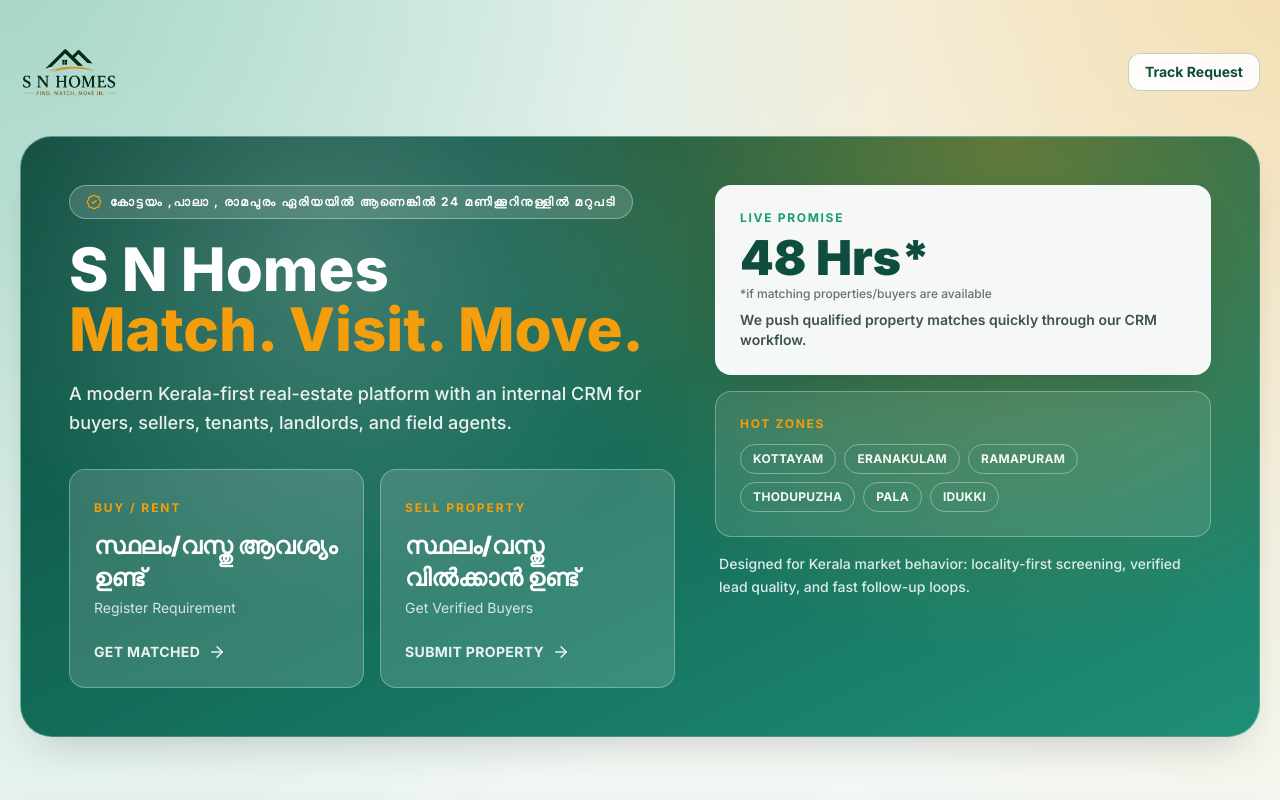
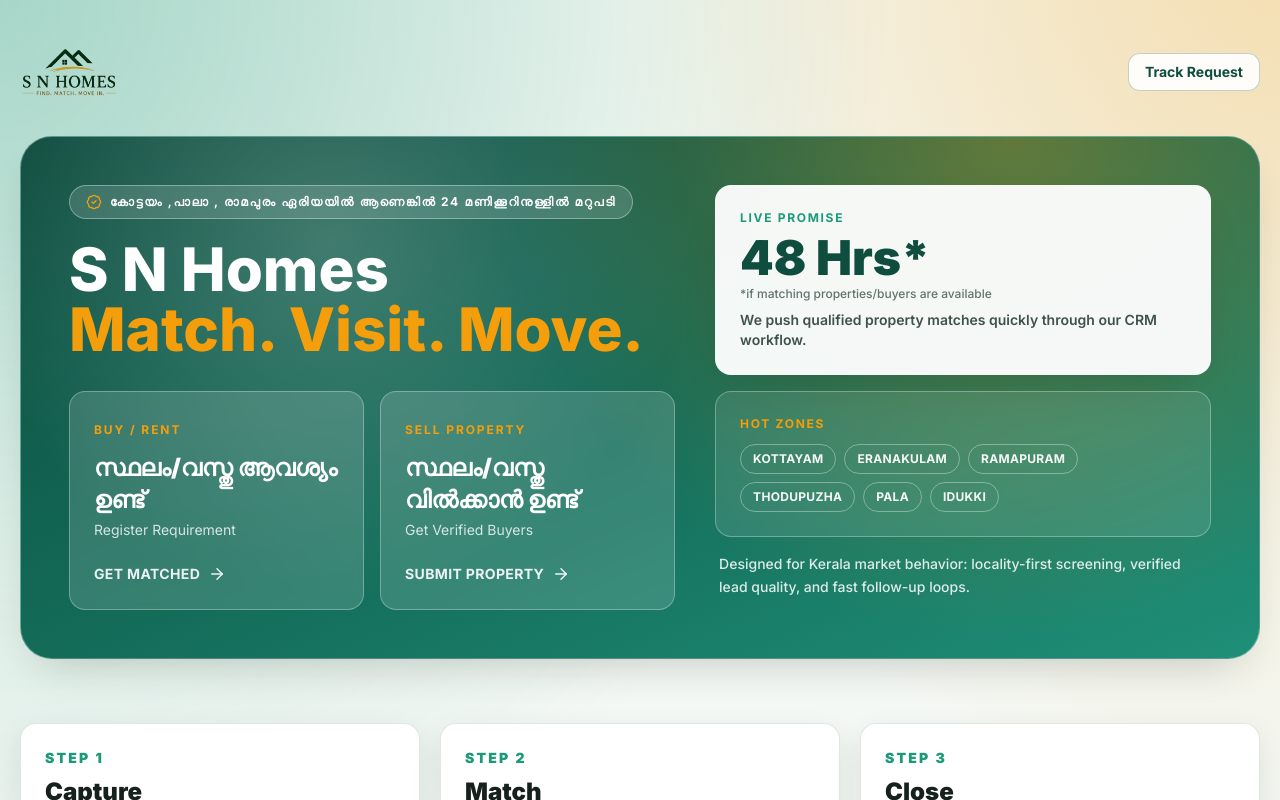
Before and after one commit to abhips2005/snhomes-crm, a Next.js app in the folder apps/web/: page / in a window 1280 px wide. Shown: the top 800 px of the page. Built offline with nearby package versions, Linux system fonts and the light colour scheme.

Commit message:
fix:hero text

```diff
--- a/apps/web/app/page.tsx
+++ b/apps/web/app/page.tsx
@@ -28,9 +28,6 @@
               S N Homes
               <span className="block text-gold">Match. Visit. Move.</span>
             </h1>
-            <p className="mt-5 max-w-2xl text-lg font-medium leading-relaxed text-white/90">
-              A modern Kerala-first real-estate platform with an internal CRM for buyers, sellers, tenants, landlords, and field agents.
-            </p>
 
             <div className="mt-8 grid gap-4 sm:grid-cols-2">
               <Link href="/buy" className="group rounded-2xl border border-white/30 bg-white/15 p-6 backdrop-blur-sm transition hover:-translate-y-1 hover:bg-white/20">
@@ -51,6 +48,7 @@
               </Link>
             </div>
           </div>
+
 
           <aside className="relative z-10 space-y-4">
             <div className="rounded-2xl border border-white/30 bg-white/95 p-6 text-ink shadow-soft">
```
